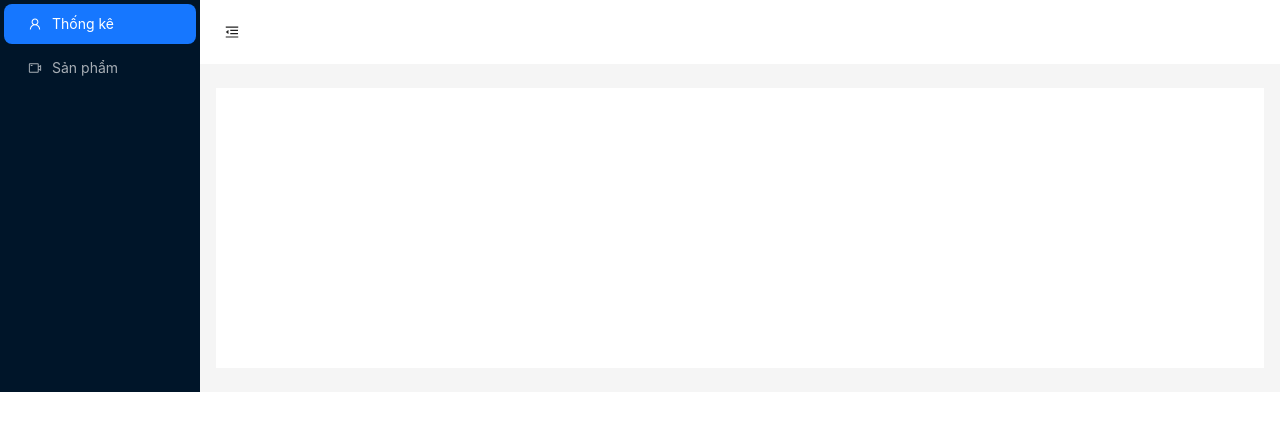
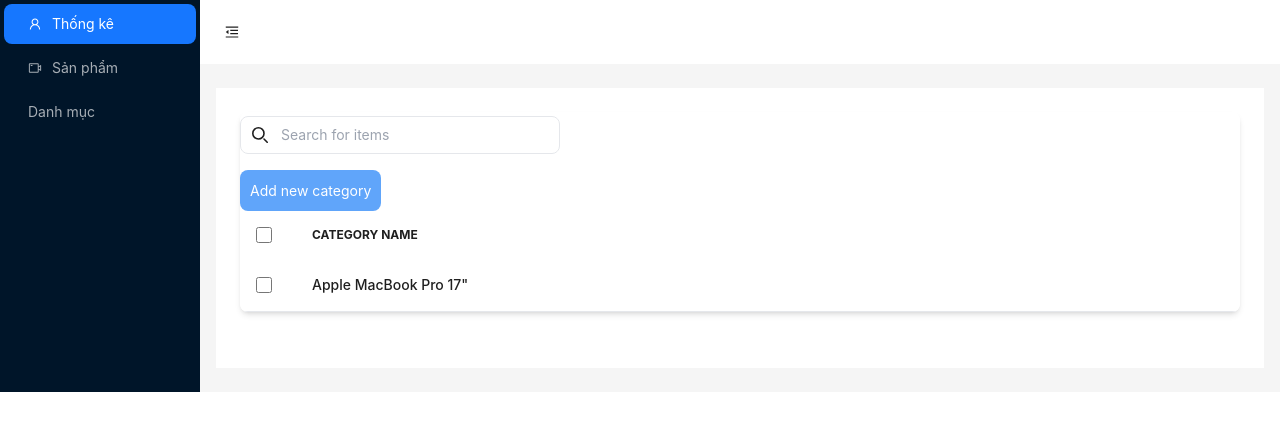
Before and after one commit to daocuong2306/duantonghiep, a React (Vite) app in the folder Base-Project-react/: page /admin/categories in a window 1280 px wide. Shown: the top 430 px of the page. Built offline with nearby package versions, Linux system fonts and the light colour scheme; what bcryptjs-react would draw is missing.

Commit message:
demo categoryDashboard
demo categoryDashboard

```diff
--- /dev/null
+++ b/Base-Project-react/src/components/admin/categories/categoryDashboard.tsx
@@ -0,0 +1,60 @@
+import { Link } from "react-router-dom"
+
+const CategoryDashboard = () => {
+    return (
+        <div>
+
+
+            <div className="relative overflow-x-auto shadow-md sm:rounded-lg">
+                <div className="pb-4 bg-white dark:bg-white-900">
+                    <label htmlFor="table-search" className="sr-only">Search</label>
+                    <div className="relative mt-1">
+                        <div className="absolute inset-y-0 left-0 flex items-center pl-3 pointer-events-none">
+                            <svg className="w-4 h-4 text-white-500 dark:text-white-400" aria-hidden="true" xmlns="http://www.w3.org/2000/svg" fill="none" viewBox="0 0 20 20">
+                                <path stroke="currentColor" stroke-linecap="round" stroke-linejoin="round" stroke-width="2" d="m19 19-4-4m0-7A7 7 0 1 1 1 8a7 7 0 0 1 14 0Z" />
+                            </svg>
+                        </div>
+                        <input type="text" id="table-search" className="block p-2 pl-10 text-sm text-white-900 border border-white-300 rounded-lg w-80 bg-white-50 focus:ring-blue-500 focus:border-blue-500 dark:bg-while-700 dark:border-white-600 dark:placeholder-white-400 dark:text-white dark:focus:ring-blue-500 dark:focus:border-blue-500" placeholder="Search for items" />
+                    </div>
+                </div>
+                <div>
+                    <Link to="/admin/categories/add"><button className="bg-blue-400 p-[10px] rounded-lg text-bold text-white">Add new category</button></Link>
+                </div>
+                <table className="w-full text-sm text-left text-white-500 dark:text-white-400">
+                    <thead className="text-xs text-white-700 uppercase bg-white-50 dark:bg-white-700 dark:text-white-400">
+                        <tr>
+                            <th scope="col" className="p-4">
+                                <div className="flex items-center">
+                                    <input id="checkbox-all-search" type="checkbox" className="w-4 h-4 text-blue-600 bg-white-100 border-white-300 rounded focus:ring-blue-500 dark:focus:ring-blue-600 dark:ring-offset-white-800 dark:focus:ring-offset-white-800 focus:ring-2 dark:bg-white-700 dark:border-white-600" />
+                                    <label htmlFor="checkbox-all-search" className="sr-only">checkbox</label>
+                                </div>
+                            </th>
+                            <th scope="col" className="px-6 py-3">
+                                Category name
+                            </th>
+                        </tr>
+                    </thead>
+                    <tbody>
+                        <tr className="bg-white border-b dark:bg-white-800 dark:border-white-700  ">
+                            <td className="w-4 p-4">
+                                <div className="flex items-center">
+                                    <input id="checkbox-table-search-1" type="checkbox" className="w-4 h-4 text-blue-600 bg-white-100 border-white-300 rounded focus:ring-blue-500 dark:focus:ring-blue-600 dark:ring-offset-white-800 dark:focus:ring-offset-white-800 focus:ring-2 dark:bg-white-700 dark:border-white-600" />
+                                    <label htmlFor="checkbox-table-search-1" className="sr-only">checkbox</label>
+                                </div>
+                            </td>
+                            <th scope="row" className="px-6 py-4 font-medium text-black-900 whitespace-nowrap dark:text-black hover:text-blue-500">
+                                Apple MacBook Pro 17"
+                            </th>
+
+                        </tr>
+
+                    </tbody>
+                </table>
+            </div>
+
+
+        </div>
+    )
+}
+
+export default CategoryDashboard
--- a/Base-Project-react/src/components/layouts/LayoutAdmin.tsx
+++ b/Base-Project-react/src/components/layouts/LayoutAdmin.tsx
@@ -35,6 +35,10 @@ const LayoutAdmin = () => {
                             icon: <AiOutlineVideoCamera />,
                             label: <Link to="/admin/product">Sản phẩm</Link>,
                         },
+                        {
+                            key:"3",
+                            label:<Link to="/admin/categories">Danh mục</Link>
+                        }
                     ]}
                 />
             </Sider>
--- a/Base-Project-react/src/interface/category.ts
+++ b/Base-Project-react/src/interface/category.ts
@@ -1,4 +1,5 @@
 export interface ICategory {
     id?: string;
-    name: string
+    name: string;
+    image:string
 }
```
Also changed, not shown: Base-Project-react/src/routes.tsx (+8 -3 lines).
